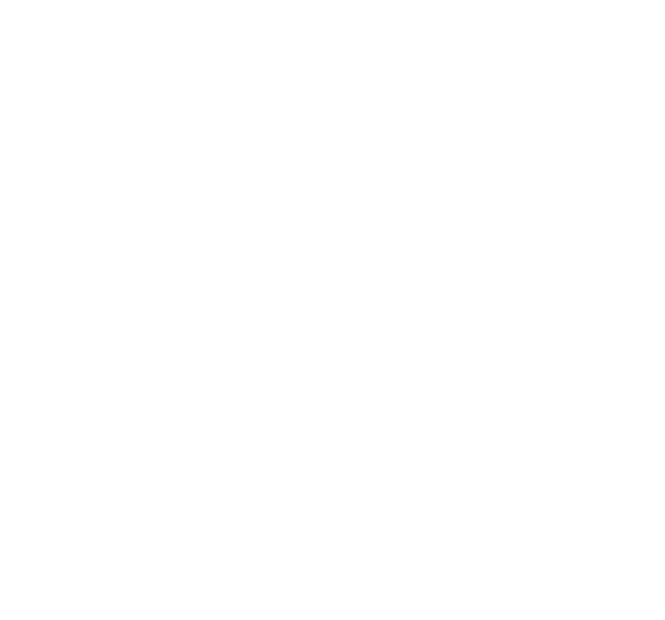
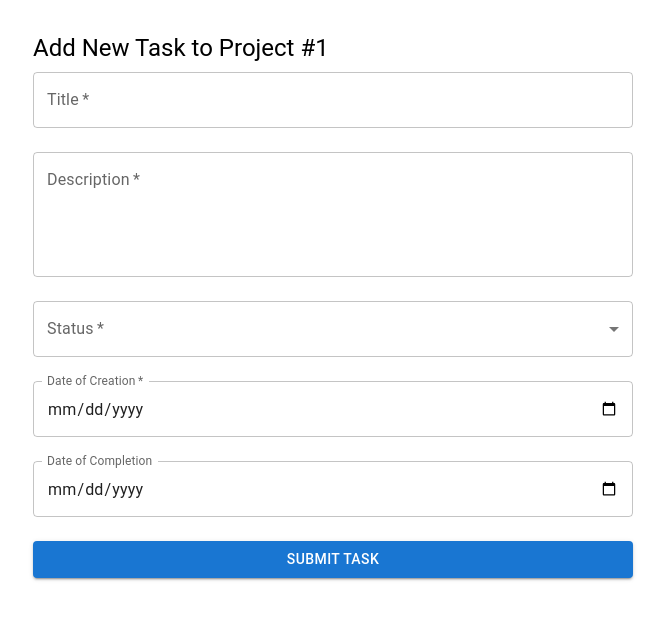
Before and after one commit to Aporva2001/Appsierra-Assessment, a React (Create React App) app in the folder frontend/: page /add-task/1 in a window 1280 px wide. Before the commit this address had no page. Shown: the top 620 px of the page, without its empty margins (307-972 px from the left). Built offline with nearby package versions, Linux system fonts and the light colour scheme; the HTML template or start-up script is replaced by a standard one.

Commit message:
Updated views

```diff
--- a/frontend/src/App.js
+++ b/frontend/src/App.js
@@ -1,11 +1,15 @@
 import { Route, Routes } from "react-router-dom";
 import Projects from "./pages/Projects";
+import NewTask from "./components/NewTask";
+import ViewTasks from "./components/ViewTasks";
 
 function App() {
   return (
    <>
     <Routes>
     <Route path="/projects" Component={Projects}/>
+    <Route path="/add-task/:id" Component={NewTask}/>
+    <Route path="/view-tasks/:id" Component={ViewTasks}/>
     </Routes>
    </>
   );
--- a/frontend/src/components/NewProject.js
+++ b/frontend/src/components/NewProject.js
@@ -1,50 +1,49 @@
-import React, { useEffect } from 'react'
+import React, { useEffect } from 'react';
 import Box from '@mui/material/Box';
-import ReactDOM from 'react-dom'
+import ReactDOM from 'react-dom';
 
-
-const NewProject = ({onClose,actionBar,children}) => {
+const NewProject = ({ onClose, actionBar, children }) => {
   useEffect(() => {
     // Disable background scroll
     const originalOverflow = document.body.style.overflow;
     document.body.style.overflow = 'hidden';
 
-        // Re-enable on unmount
     return () => {
       document.body.style.overflow = originalOverflow;
     };
   }, []);
+
   return ReactDOM.createPortal(
-<div>
     <Box
-        onClick= {onClose}
+      onClick={onClose}
       sx={{
-        position: 'absolute',
-        top: 0,
-        right: 0,
-        bottom: 0,
-        left: 0,
-        backgroundColor: 'grey.300',
-        opacity: 0.8,
+        position: 'fixed',
+        inset: 0,
+        backgroundColor: 'rgba(0, 0, 0, 0.5)',
+        display: 'flex',
+        alignItems: 'center',
+        justifyContent: 'center',
+        zIndex: 1300,
       }}
-    />
+    >
       <Box
+        onClick={(e) => e.stopPropagation()} // Prevent modal close when clicking inside
         sx={{
-        position: 'absolute',
-        top: 100,
-        right: 400,
-        bottom: 160,
-        left: 400,
-        padding: 10,
           backgroundColor: 'white',
+          borderRadius: 2,
+          padding: 4,
+          maxWidth: '90vw',
+          width: 500,
+          maxHeight: '90vh',
+          overflowY: 'auto',
         }}
       >
         {children}
         {actionBar}
       </Box>
-    </div>,
+    </Box>,
     document.querySelector('.modal-container')
   );
-}
+};
 
-export default NewProject
+export default NewProject;
--- /dev/null
+++ b/frontend/src/components/NewTask.js
@@ -0,0 +1,107 @@
+import { useState } from 'react';
+import { useNavigate, useParams } from 'react-router-dom';
+import {
+  TextField,
+  MenuItem,
+  Button,
+  Stack,
+  Typography,
+  Box,
+} from '@mui/material';
+
+const NewTask = () => {
+  const navigate = useNavigate();
+  const { id } = useParams();
+
+  const [formData, setFormData] = useState({
+    title: '',
+    description: '',
+    status: '',
+    createdAt: '',
+    completedAt: '',
+  });
+
+  const handleChange = (e) => {
+    const { name, value } = e.target;
+    setFormData((prev) => ({ ...prev, [name]: value }));
+  };
+
+  const handleSubmit = (e) => {
+    e.preventDefault();
+    const index = Number(id);
+    const projects = JSON.parse(localStorage.getItem('projects')) || [];
+    const project = projects[index];
+    project.tasks = project.tasks || [];
+    project.tasks.push(formData);
+    projects[index] = project;
+    localStorage.setItem('projects', JSON.stringify(projects));
+    navigate(`/view-tasks/${index}`);
+  };
+
+  return (
+    <Box sx={{ maxWidth: 600, mx: 'auto', mt: 4 }}>
+      <Typography variant="h5" gutterBottom>
+        Add New Task to Project #{id}
+      </Typography>
+      <form onSubmit={handleSubmit}>
+        <Stack spacing={3}>
+          <TextField
+            label="Title"
+            name="title"
+            value={formData.title}
+            onChange={handleChange}
+            fullWidth
+            required
+          />
+          <TextField
+            label="Description"
+            name="description"
+            value={formData.description}
+            onChange={handleChange}
+            multiline
+            rows={4}
+            fullWidth
+            required
+          />
+          <TextField
+            select
+            label="Status"
+            name="status"
+            value={formData.status}
+            onChange={handleChange}
+            fullWidth
+            required
+          >
+            <MenuItem value="Not Started">Not Started</MenuItem>
+            <MenuItem value="In Progress">In Progress</MenuItem>
+            <MenuItem value="Completed">Completed</MenuItem>
+          </TextField>
+          <TextField
+            label="Date of Creation"
+            name="createdAt"
+            type="date"
+            value={formData.createdAt}
+            onChange={handleChange}
+            InputLabelProps={{ shrink: true }}
+            fullWidth
+            required
+          />
+          <TextField
+            label="Date of Completion"
+            name="completedAt"
+            type="date"
+            value={formData.completedAt}
+            onChange={handleChange}
+            InputLabelProps={{ shrink: true }}
+            fullWidth
+          />
+          <Button variant="contained" color="primary" type="submit">
+            Submit Task
+          </Button>
+        </Stack>
+      </form>
+    </Box>
+  );
+};
+
+export default NewTask;
--- a/frontend/src/components/ProjectForm.js
+++ b/frontend/src/components/ProjectForm.js
@@ -9,7 +9,7 @@
   Stack,
 } from '@mui/material';
 
-function ProjectForm() {
+function ProjectForm({ onSubmit }) {
   const [formData, setFormData] = useState({
     name: '',
     description: '',
@@ -26,7 +26,8 @@
   const handleSubmit = (e) => {
     e.preventDefault();
     console.log('Submitted Data:', formData);
-    // API call
+    onSubmit?.(formData); // Optional onSubmit prop
+    setFormData({ name: '', description: '' }); // Reset form
   };
 
   return (
--- /dev/null
+++ b/frontend/src/components/ViewTasks.js
@@ -0,0 +1,9 @@
+import React from 'react'
+
+const ViewTasks = () => {
+  return (
+    <div>ViewTasks</div>
+  )
+}
+
+export default ViewTasks
--- a/frontend/src/pages/Projects.js
+++ b/frontend/src/pages/Projects.js
@@ -3,19 +3,21 @@
 import NewProject from '../components/NewProject';
 import { Box, Stack, TextField } from '@mui/material';
 import ProjectItem from '../components/ProjectItem';
+import { useNavigate } from 'react-router-dom';
 
 const Projects = () => {
-  const [projects, setProjects] = useState([]);
+  const [projects, setProjects] = useState(() => {
+    const saved = localStorage.getItem('projects');
+    return saved ? JSON.parse(saved) : [];
+  });
+
   const [showModal, setShowModal] = useState(false);
   const [editingIndex, setEditingIndex] = useState(null);
-
-  const [formData, setFormData] = useState({
-    name: '',
-    description: '',
-  });
+  const [formData, setFormData] = useState({ name: '', description: '' });
+  const navigate = useNavigate();
 
   useEffect(() => {
-    console.log('Projects updated:', projects);
+    localStorage.setItem('projects', JSON.stringify(projects));
   }, [projects]);
 
   const handleClick = () => {
@@ -31,39 +33,39 @@
 
   const handleChange = (e) => {
     const { name, value } = e.target;
-    setFormData((prevData) => ({
-      ...prevData,
-      [name]: value,
-    }));
+    setFormData((prev) => ({ ...prev, [name]: value }));
   };
 
   const handleSubmit = (e) => {
     e.preventDefault();
-
     if (editingIndex !== null) {
       const updated = [...projects];
-      updated[editingIndex] = formData;
+      updated[editingIndex] = { ...formData, tasks: updated[editingIndex].tasks || [] };
       setProjects(updated);
-    } else {
-      if (projects.length < 4) {
-        setProjects((prev) => [...prev, formData]);
-      }
+    } else if (projects.length < 4) {
+      setProjects([...projects, { ...formData, tasks: [] }]);
     }
-
     setFormData({ name: '', description: '' });
-    setEditingIndex(null);
     handleClose();
   };
 
-  const handleDelete = (project) => {
-    const filtered = projects.filter((p) => p.name !== project.name);
-    setProjects(filtered);
+  const handleDelete = (index) => {
+    const updated = projects.filter((_, i) => i !== index);
+    setProjects(updated);
   };
 
-  const handleModify = (project, index) => {
-    setFormData(project);
+  const handleModify = (index) => {
+    setFormData(projects[index]);
     setEditingIndex(index);
     setShowModal(true);
+  };
+
+  const handleAddTask = (index) => {
+    navigate(`/add-task/${index}`);
+  };
+
+  const handleViewTasks = (index) => {
+    navigate(`/view-tasks/${index}`);
   };
 
   const actionBar = (
@@ -112,17 +114,17 @@
       >
         Add a Project
       </Button>
-
       {projects.map((project, index) => (
         <ProjectItem
           key={index}
           name={project.name}
           description={project.description}
-          onDelete={() => handleDelete(project)}
-          onModify={() => handleModify(project, index)}
+          onDelete={() => handleDelete(index)}
+          onModify={() => handleModify(index)}
+          onAddTask={() => handleAddTask(index)}
+          onView={() => handleViewTasks(index)}
         />
       ))}
-
       {showModal && modal}
     </div>
   );
```
Lines whose indentation alone changed are shown as unchanged.
